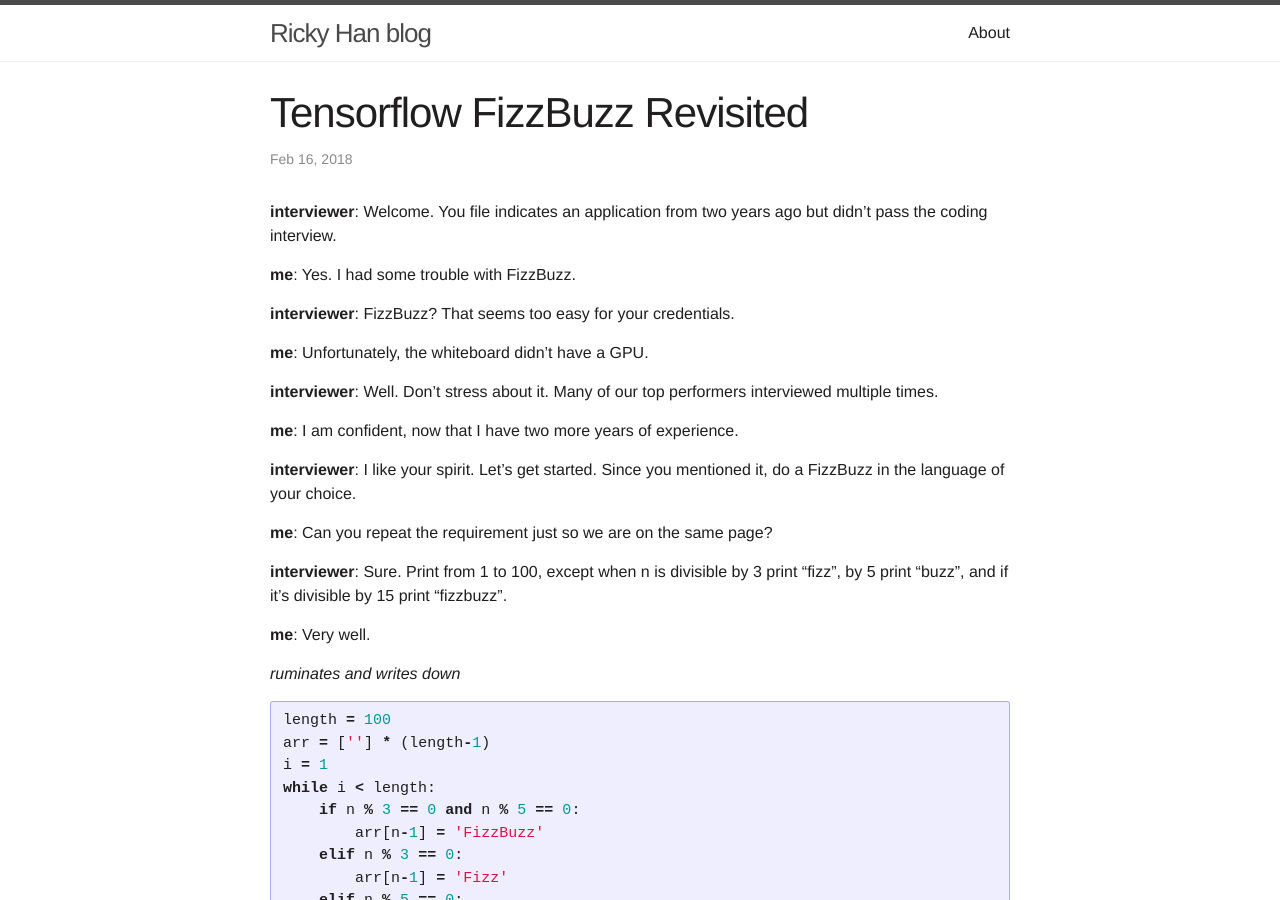
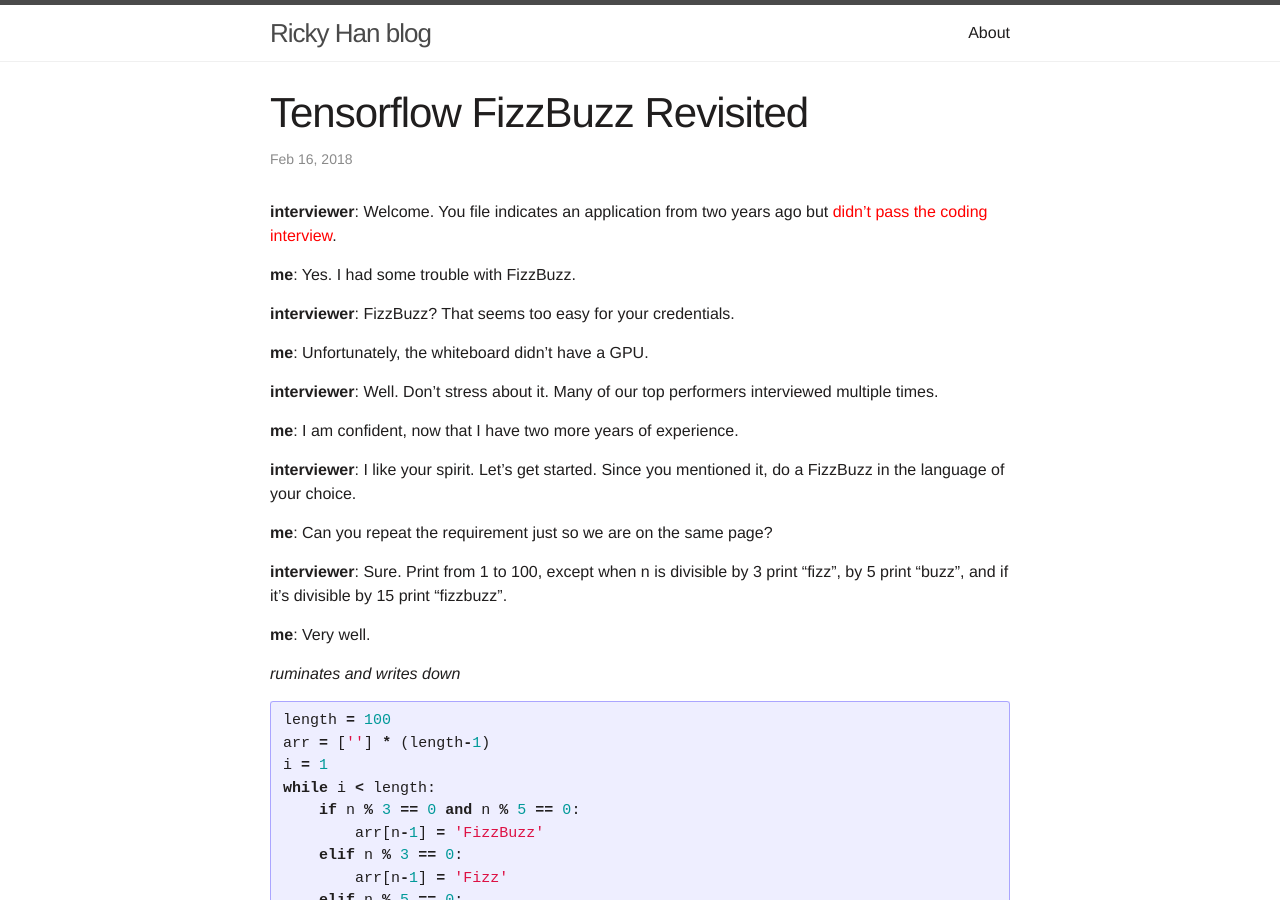
Before and after one commit to 0b01/rickyhan.com, a Jekyll site: the page built from _posts/2018-02-16-tensorflow-fizzbuzz-revisited.markdown, in a window 1280 px wide and 900 px high. Built offline with Jekyll 4.4.1, drawn with Linux system fonts in a browser that asks for light colours; part of the change alters nothing that is shown; some of the changed text lies outside the part shown.

````diff
--- a/_posts/2018-02-16-tensorflow-fizzbuzz-revisited.markdown
+++ b/_posts/2018-02-16-tensorflow-fizzbuzz-revisited.markdown
@@ -5,7 +5,7 @@ date:   2018-02-16 00:00:00 -0400
 categories: jekyll update
 ---
 
-**interviewer**: Welcome. You file indicates an application from two years ago but didn't pass the coding interview.
+**interviewer**: Welcome. You file indicates an application from two years ago but [didn't pass the coding interview](http://joelgrus.com/2016/05/23/fizz-buzz-in-tensorflow/).
 
 **me**: Yes. I had some trouble with FizzBuzz.
 
@@ -145,3 +145,6 @@ g@g:~/Desktop/py2tf⟫ python test.py
 ```
 
 **interviewer**: Don't apply again.
+
+
+Read [the OG fizzbuzzer](http://joelgrus.com/2016/05/23/fizz-buzz-in-tensorflow/)
````
